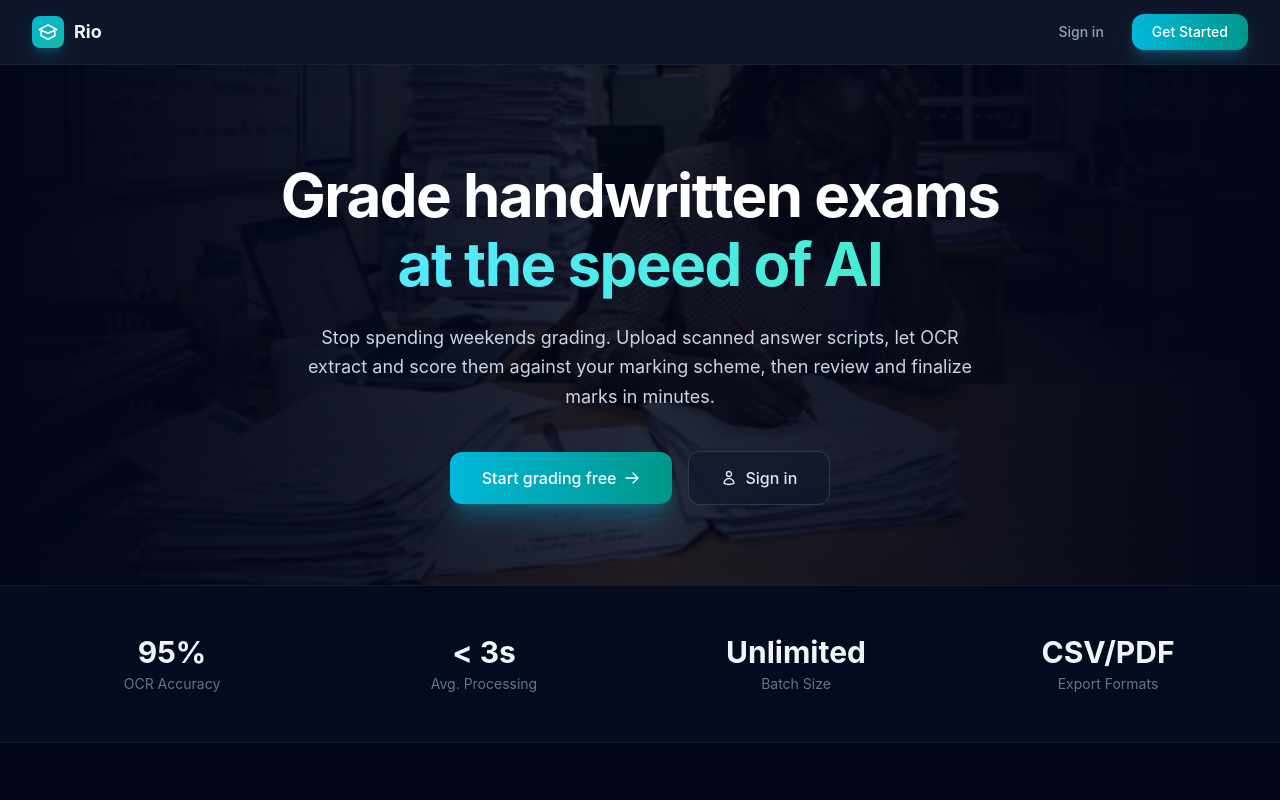
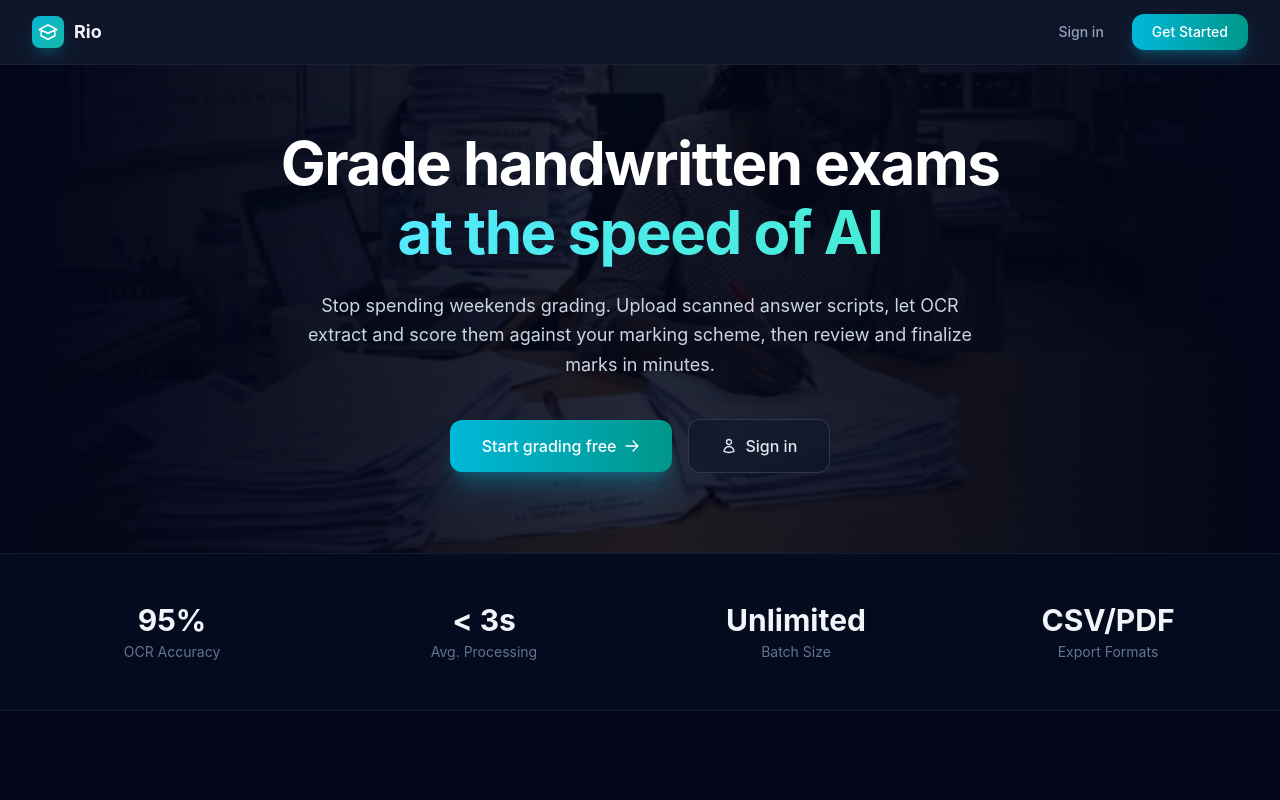
Before and after one commit to Winney360/exam-marker, a React (Vite) app in the folder frontend/: page / in a window 1280 px wide. Shown: the top 800 px of the page. Built offline with nearby package versions, Linux system fonts and the light colour scheme.

Commit message:
fix: hero starts flush after navbar (pt-16 matches h-16)

```diff
--- a/frontend/src/pages/Home.tsx
+++ b/frontend/src/pages/Home.tsx
@@ -197,7 +197,7 @@ export default function Home() {
 
       <main>
         {/* Hero */}
-        <section className="relative pt-24 pb-20 px-6 sm:px-8 overflow-hidden">
+        <section className="relative pt-16 pb-20 px-6 sm:px-8 overflow-hidden">
           <div className="absolute inset-0">
             <img
               src="/hero.jpeg"
```
